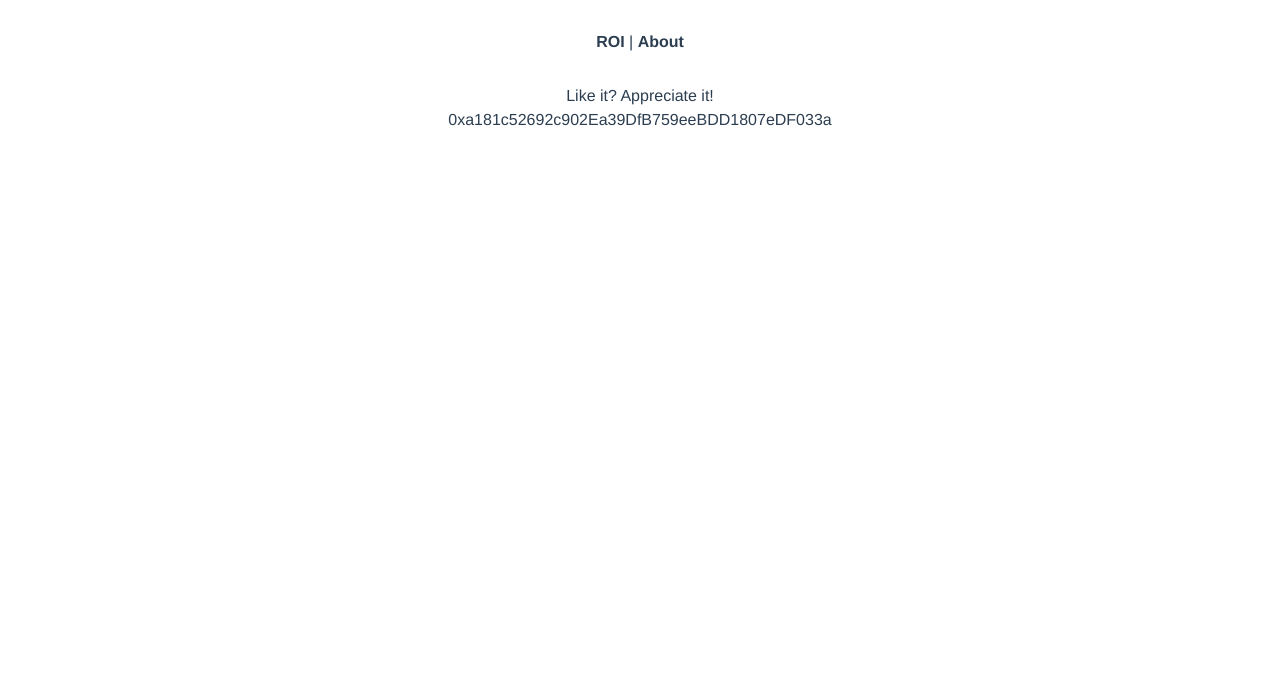
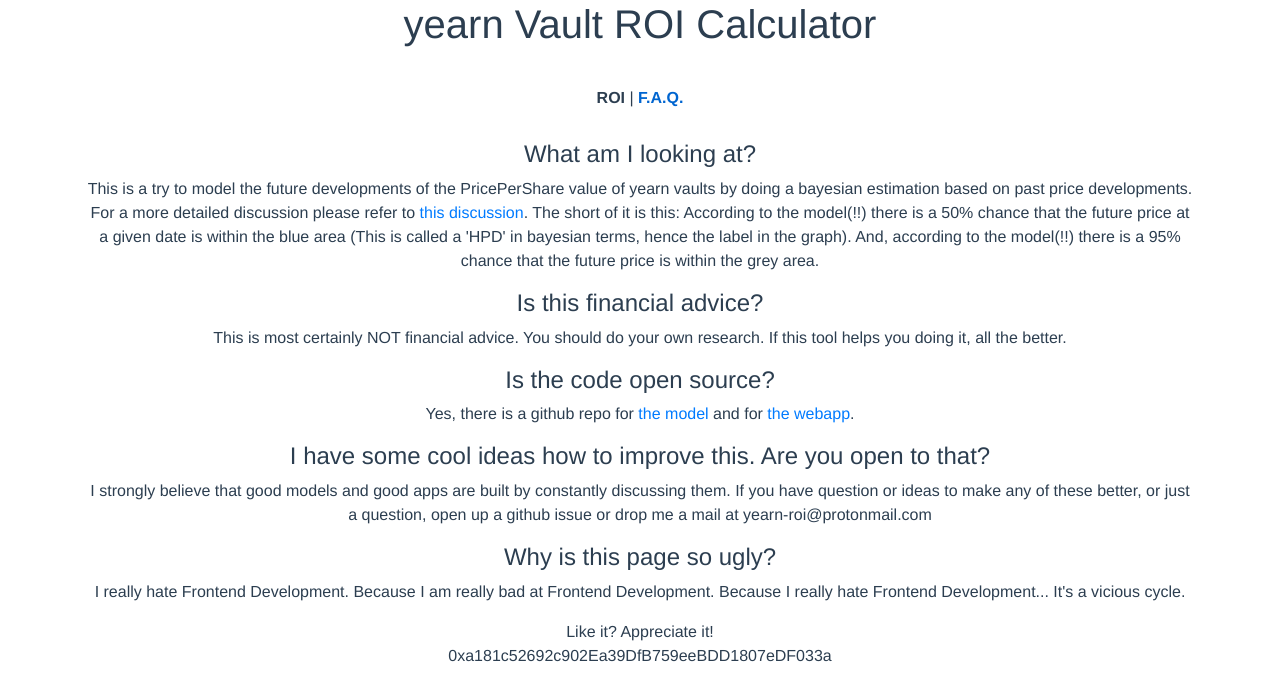
Before and after one commit to brschkv/yearn-roi-webapp, a Vue app in the folder frontend/: page /#/faq in a window 1280 px wide. Shown: the top 700 px of the page. Built offline with nearby package versions, Linux system fonts and the light colour scheme.

Commit message:
Frontend Text

```diff
--- a/frontend/src/App.vue
+++ b/frontend/src/App.vue
@@ -1,8 +1,11 @@
 <template>
   <div class="container" id="app">
+    <div>
+      <h1>yearn Vault ROI Calculator</h1>
+    </div>
     <div id="nav">
       <router-link to="/">ROI</router-link> |
-      <router-link to="/about">About</router-link>
+      <router-link to="/faq">F.A.Q.</router-link>
     </div>
     <router-view/>
     <div>
@@ -39,6 +42,6 @@
 }
 
 #nav a.router-link-exact-active {
-  color: #42b983;
+  color: #0065d0;
 }
 </style>
--- a/frontend/src/components/ChartContainer.vue
+++ b/frontend/src/components/ChartContainer.vue
@@ -61,29 +61,29 @@
                 data: response.data.hpd_95_lower,
                 fill: false,
                 label: '95% HPD',
-                backgroundColor: 'rgba(233, 235, 103,0.5)',
-                borderColor: 'rgba(233, 235, 103, 0.5)'
+                backgroundColor: 'rgba(194, 196, 196,0.5)',
+                borderColor: 'rgba(194, 196, 196, 0.5)'
               },
               {
                 data: response.data.hpd_95_upper,
                 fill: +1,
                 label: 'hide',
-                backgroundColor: 'rgba(233, 235, 103,0.5)',
-                borderColor: 'rgba(233, 235, 103, 0.5)'
+                backgroundColor: 'rgba(194, 196, 196,0.5)',
+                borderColor: 'rgba(194, 196, 196, 0.5)'
               },
               {
                 data: response.data.hpd_50_lower,
                 fill: false,
                 label: '50% HPD',
-                backgroundColor: 'rgba(103, 235, 114,0.5)',
-                borderColor: 'rgba(103, 235, 114, 0.5)'
+                backgroundColor: 'rgba(115, 172, 228,0.5)',
+                borderColor: 'rgba(115, 172, 228, 0.5)'
               },
               {
                 data: response.data.hpd_50_upper,
                 fill: +3,
                 label: 'hide',
-                backgroundColor: 'rgba(103, 235, 114,0.5)',
-                borderColor: 'rgba(103, 235, 114, 0.5)'
+                backgroundColor: 'rgba(115, 172, 228,0.5)',
+                borderColor: 'rgba(115, 172, 228, 0.5)'
               }
             ]
           }
--- a/frontend/src/router/index.js
+++ b/frontend/src/router/index.js
@@ -11,12 +11,9 @@
     component: Home
   },
   {
-    path: '/about',
-    name: 'About',
-    // route level code-splitting
-    // this generates a separate chunk (about.[hash].js) for this route
-    // which is lazy-loaded when the route is visited.
-    component: () => import(/* webpackChunkName: "about" */ '../views/About.vue')
+    path: '/faq',
+    name: 'FAQ',
+    component: () => import(/* webpackChunkName: "about" */ '../views/FAQ.vue')
   }
 ]
 
--- a/frontend/src/views/About.vue
+++ /dev/null
@@ -1,5 +0,0 @@
-<template>
-  <div class="about">
-    <h1>This is an sdfsdfdsffdgdsf d gdsf fd gdabout page</h1>
-  </div>
-</template>
--- /dev/null
+++ b/frontend/src/views/FAQ.vue
@@ -0,0 +1,41 @@
+<template>
+  <div class="about">
+    <div>
+      <h4>What am I looking at?</h4>
+      <p>This is a try to model the future developments of the PricePerShare value of yearn vaults
+        by doing a bayesian estimation based on past price developments. For a more detailed discussion
+        please refer to <a href="https://github.com/brschkv/yearn-roi-model/blob/master/DISCUSSION.md"> this
+          discussion</a>.
+        The short of it is this: According to the model(!!) there is a 50% chance that the future price at
+        a given date is within the blue area (This is called a 'HPD' in bayesian terms, hence the label in the graph).
+        And, according to the model(!!) there is a 95% chance that the future price is within the grey area.
+      </p>
+      <div>
+        <h4>Is this financial advice?</h4>
+        <p>This is most certainly NOT financial advice. You should do your own research. If this tool
+          helps you doing it, all the better.
+        </p>
+      </div>
+      <div>
+        <h4>Is the code open source?</h4>
+        <p>Yes, there is a github repo for
+          <a href="https://github.com/brschkv/yearn-roi-model">the model</a> and for
+          <a href="https://github.com/brschkv/yearn-roi-webapp">the webapp</a>.
+        </p>
+      </div>
+      <div>
+        <h4>I have some cool ideas how to improve this. Are you open to that?</h4>
+        <p>I strongly believe that good models and good apps are built by constantly
+          discussing them. If you have question or ideas to make any of these better,
+          or just a question, open up a github issue or drop me a mail at yearn-roi@protonmail.com
+        </p>
+      </div>
+      <div>
+        <h4>Why is this page so ugly?</h4>
+        <p>I really hate Frontend Development. Because I am really bad at Frontend Development.
+          Because I really hate Frontend Development... It's a vicious cycle.
+        </p>
+      </div>
+    </div>
+  </div>
+</template>
```
Also changed, not shown: 1 other file (tests, documents, lock files or other folders).
